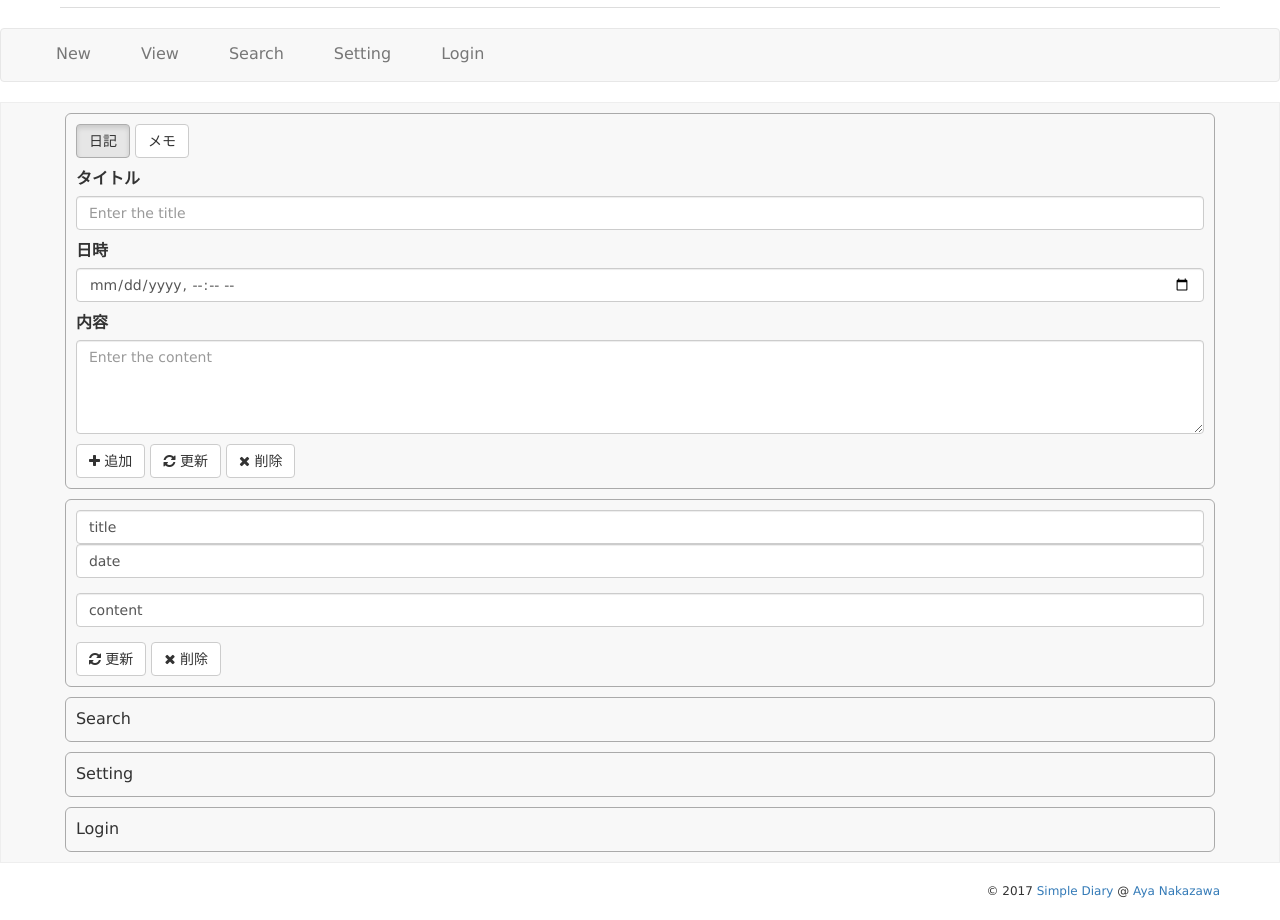
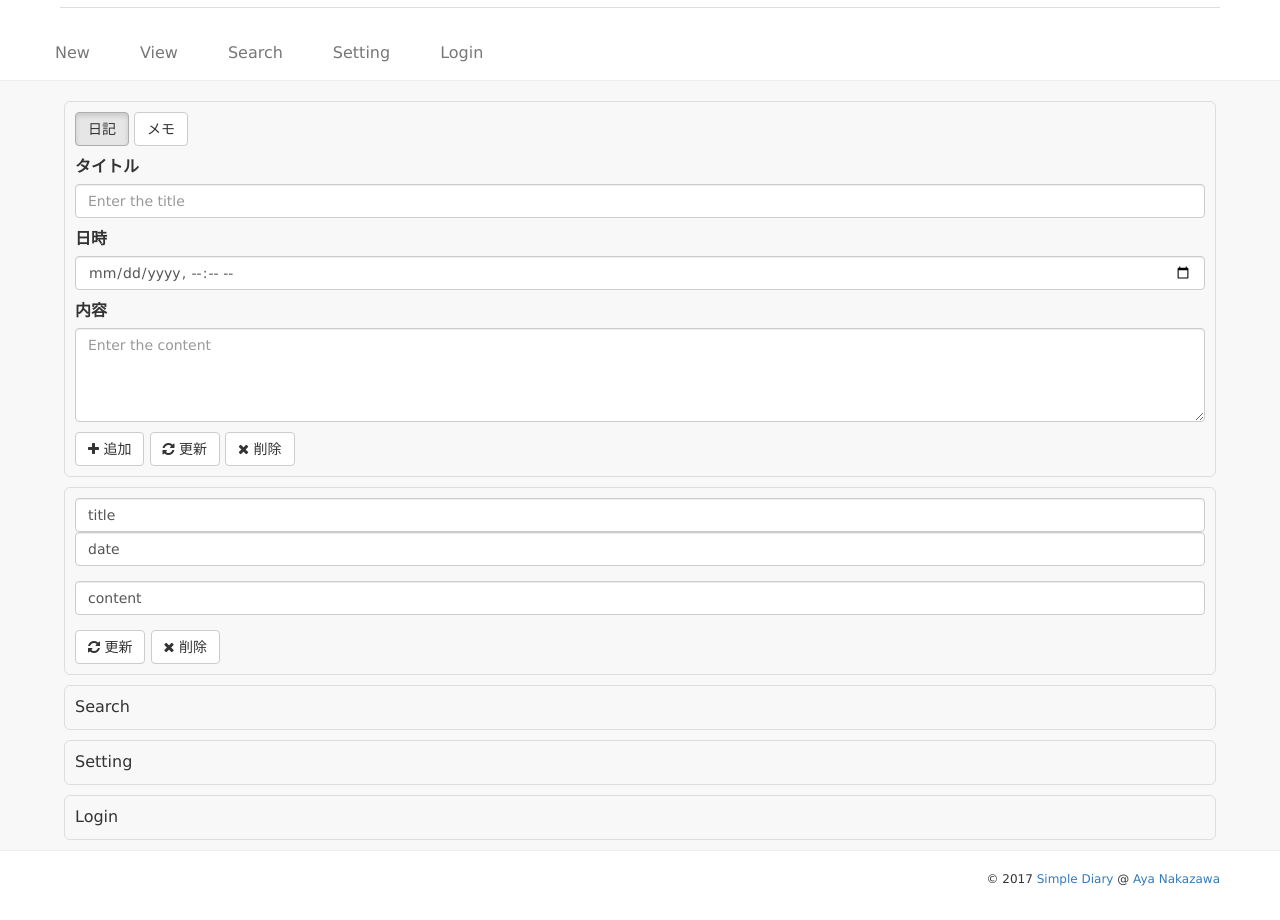
Before and after one commit to AyaNakazawa/simple_diary, a plain HTML site: page index.html in a window 1280 px wide. Shown: the part 85-1005 px from the top of the page. Drawn offline with Linux system fonts and the light colour scheme.

Commit message:
Update any style
Update main style
Update .content style
Update .navbar style

```diff
--- a/css/mystyle.css
+++ b/css/mystyle.css
@@ -39,6 +39,12 @@ footer {
 
 /* navbar */
 
+.navbar {
+  background: #fff;
+  margin-bottom: 0;
+  border: 0;
+}
+
 .navbar-nav li {
   cursor: pointer;
   margin: 0 10px;
@@ -56,22 +62,23 @@ main {
   margin: 0;
   padding: 10px 0;
   background: #f8f8f8;
-  border: 1px solid #eee;
+  border-top: 1px solid #eee;
+  border-bottom: 1px solid #eee;
 }
 
 /* content */
 
 .content {
   width: 90%;
-  margin: 0 auto 10px;
+  margin: 10px auto;
   padding: 10px;
   overflow: hidden;
-  border: 1px solid #aaa;
+  border: 1px solid #ddd;
   border-radius: 6px;
 }
 
 .content:last-child {
-  margin: 0 auto;
+  margin-bottom: 0;
 }
 
 .content-item {
```
